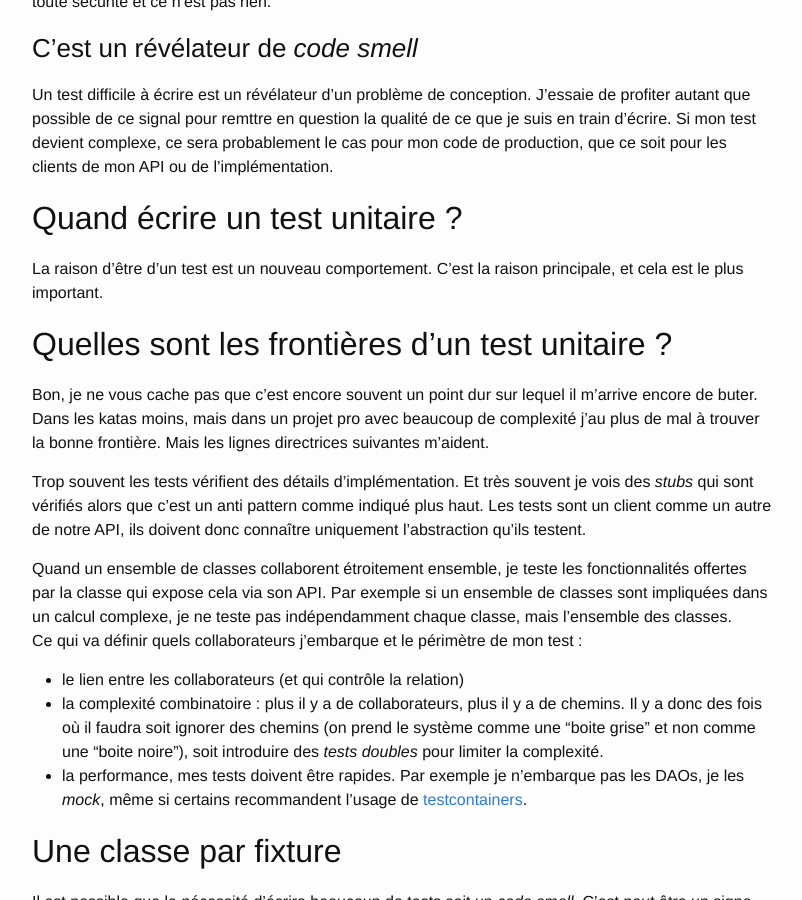
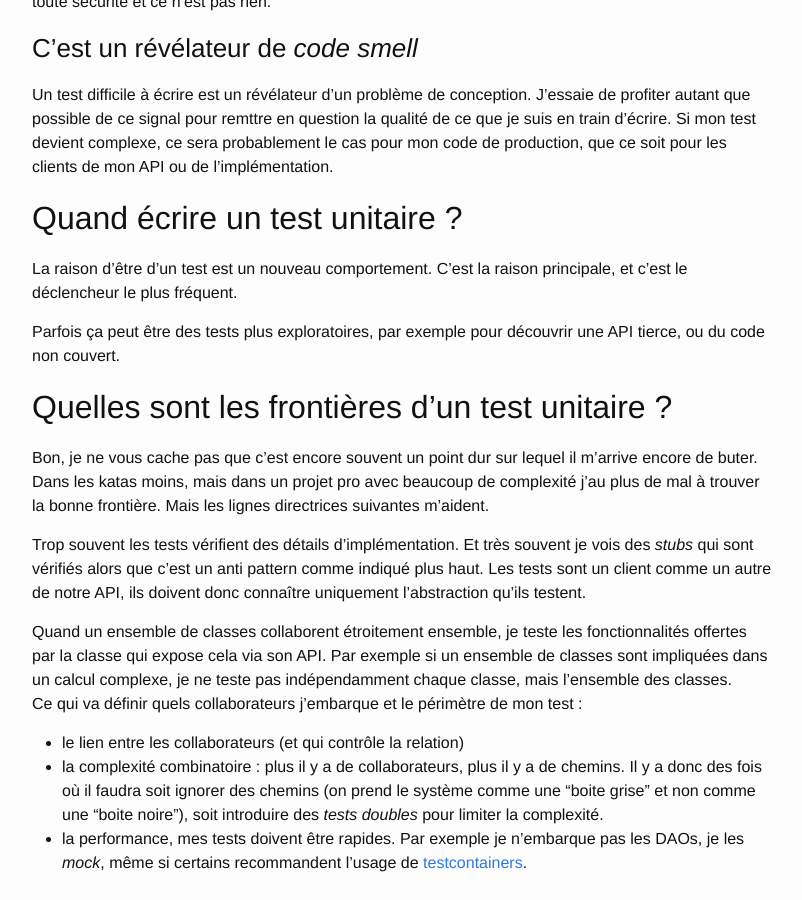
Before and after one commit to fego/fego.github.io, a Jekyll site: the page built from docs/_posts/2021-03-13-Comment-j'écris-des-tests-unitaires.markdown, in a window 1280 px wide and 900 px high, scrolled down 1113 px. Shown: the whole window, without its empty margins (238-1040 px from the left). Built offline with Jekyll 4.4.1, drawn with Linux system fonts in a browser that asks for light colours; our own code applies the rules of GitHub Pages for plain Markdown files.

Commit message:
article tests

```diff
--- a/docs/_posts/2021-03-13-Comment-j'écris-des-tests-unitaires.markdown
+++ b/docs/_posts/2021-03-13-Comment-j'écris-des-tests-unitaires.markdown
@@ -44,7 +44,9 @@ Si mon test devient complexe, ce sera probablement le cas pour mon code de produ
 ## Quand écrire un test unitaire ?
 
 La raison d’être d’un test est un nouveau comportement.
-C'est la raison principale, et cela est le plus important.
+C'est la raison principale, et c'est le déclencheur le plus fréquent.
+
+Parfois ça peut être des tests plus exploratoires, par exemple pour découvrir une API tierce, ou du code non couvert.
 
 ## Quelles sont les frontières d'un test unitaire ?
 
```
